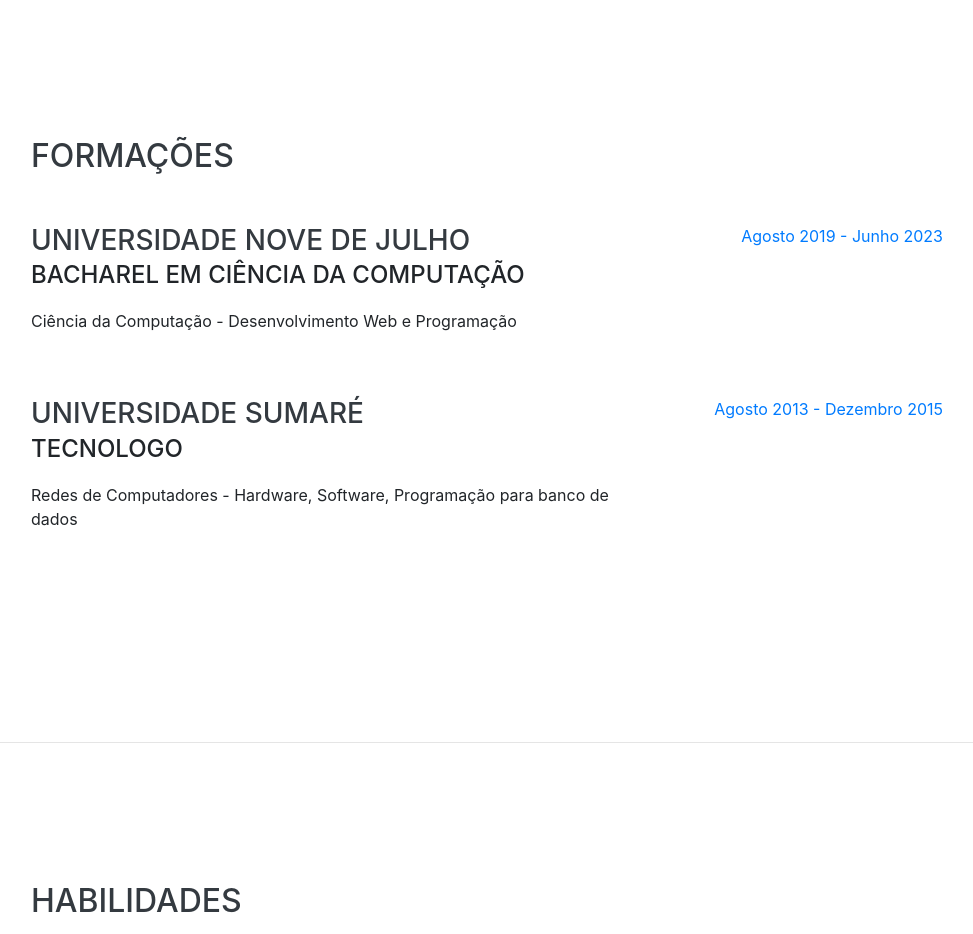
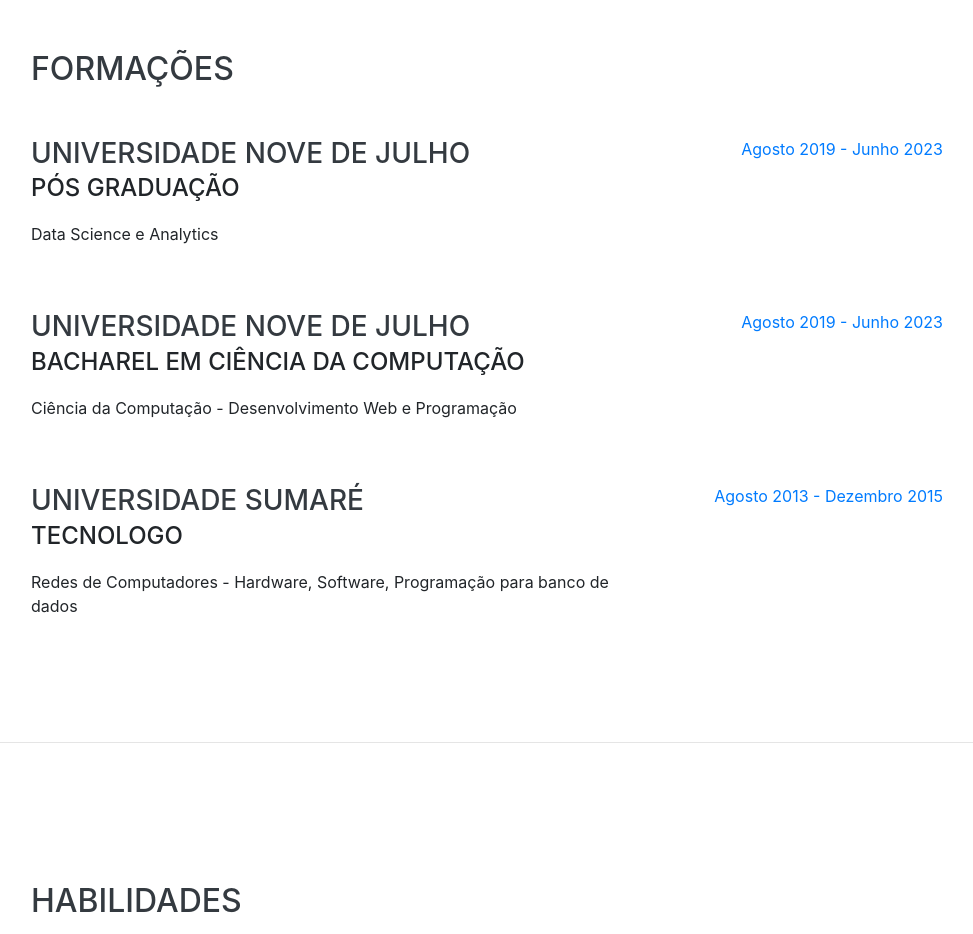
Before and after one commit to erik-oliveira-leao/Portfolio, a website with bundled scripts: page index.html in a window 1280 px wide. Shown: the part 1660-2594 px from the top of the page, without its empty margins (289-1262 px from the left). Built offline with nearby package versions, Linux system fonts and the light colour scheme; a web font is replaced by a local one.

Commit message:
Update index.html

```diff
--- a/index.html
+++ b/index.html
@@ -149,6 +149,17 @@
     <section class="resume-section p-3 p-lg-5 d-flex align-items-center" id="education">
       <div class="w-100">
         <h2 class="mb-5">Formações</h2>
+        <div class="resume-item d-flex flex-column flex-md-row justify-content-between mb-5">
+          <div class="resume-content">
+            <h3 class="mb-0">Universidade Nove de Julho</h3>
+            <div class="subheading mb-3">Pós Graduação</div>
+            <div>Data Science e Analytics</div>
+            <p></p>
+          </div>
+          <div class="resume-date text-md-right">
+            <span class="text-primary">Agosto 2019 - Junho 2023</span>
+          </div>
+        </div>
 
         <div class="resume-item d-flex flex-column flex-md-row justify-content-between mb-5">
           <div class="resume-content">
```
